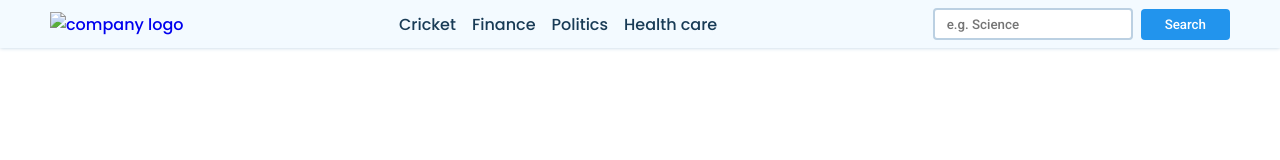
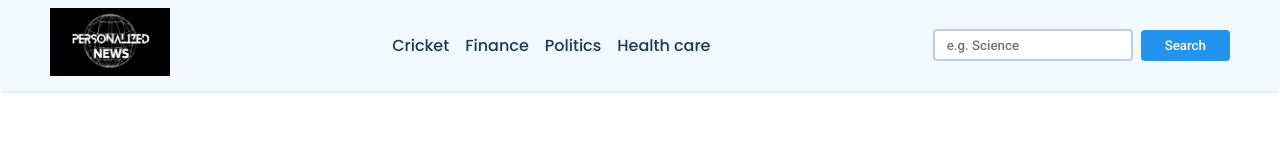
Before and after one commit to Hitik-Bhandari/Personalized-News-Aggregator-Website, a plain HTML site: page index.html in a window 1280 px wide. Drawn offline with Linux system fonts and the light colour scheme; the site is published under a folder, as on GitHub Pages, so addresses that start at the root find nothing; no server answers.

Commit message:
index.html

```diff
--- a/index.html
+++ b/index.html
@@ -12,7 +12,7 @@
     <nav>
         <div class="main-nav container flex">
             <a href="#" onclick="reload()" class="company-logo">
-                <img src="/logo.jpeg" alt="company logo">
+                <img src="logo.jpeg" alt="company logo">
             </a>
             <div class="nav-links">
                 <ul class="flex">
```
